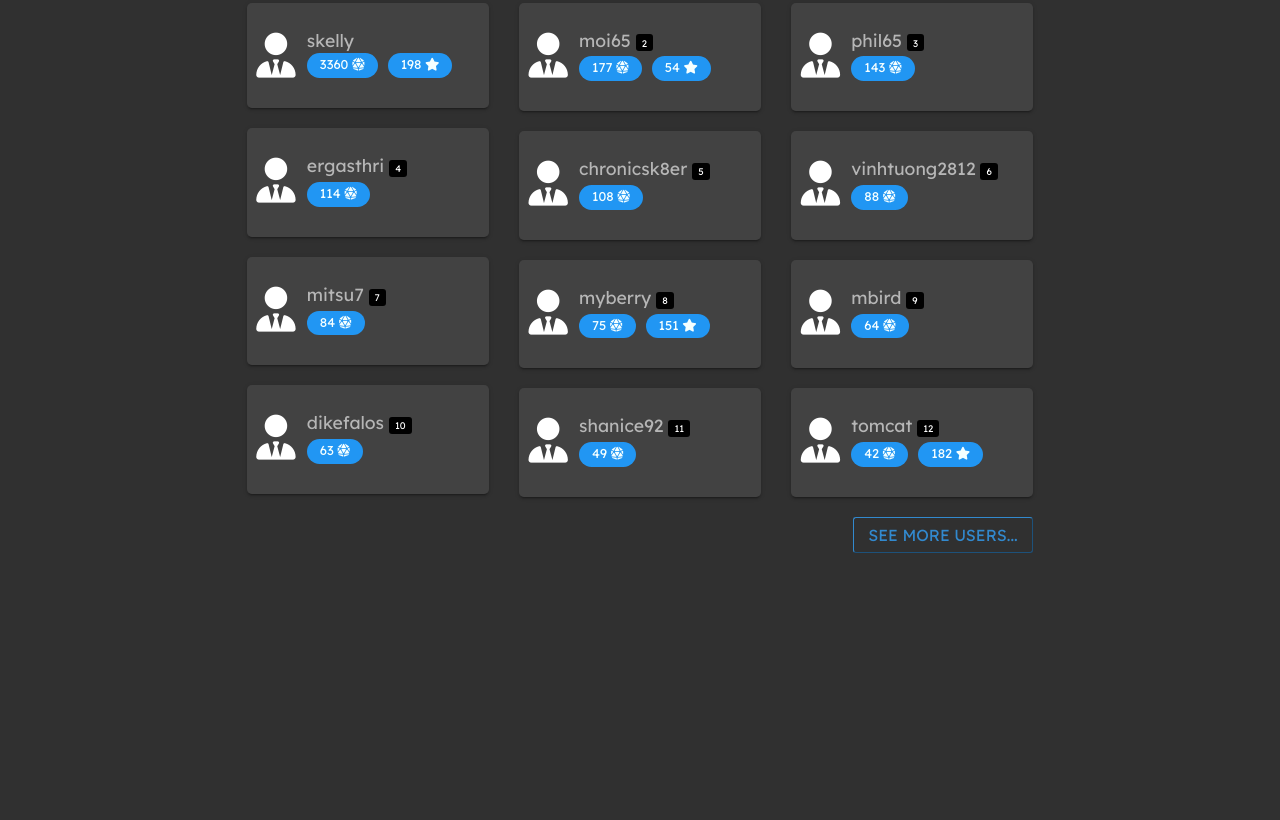
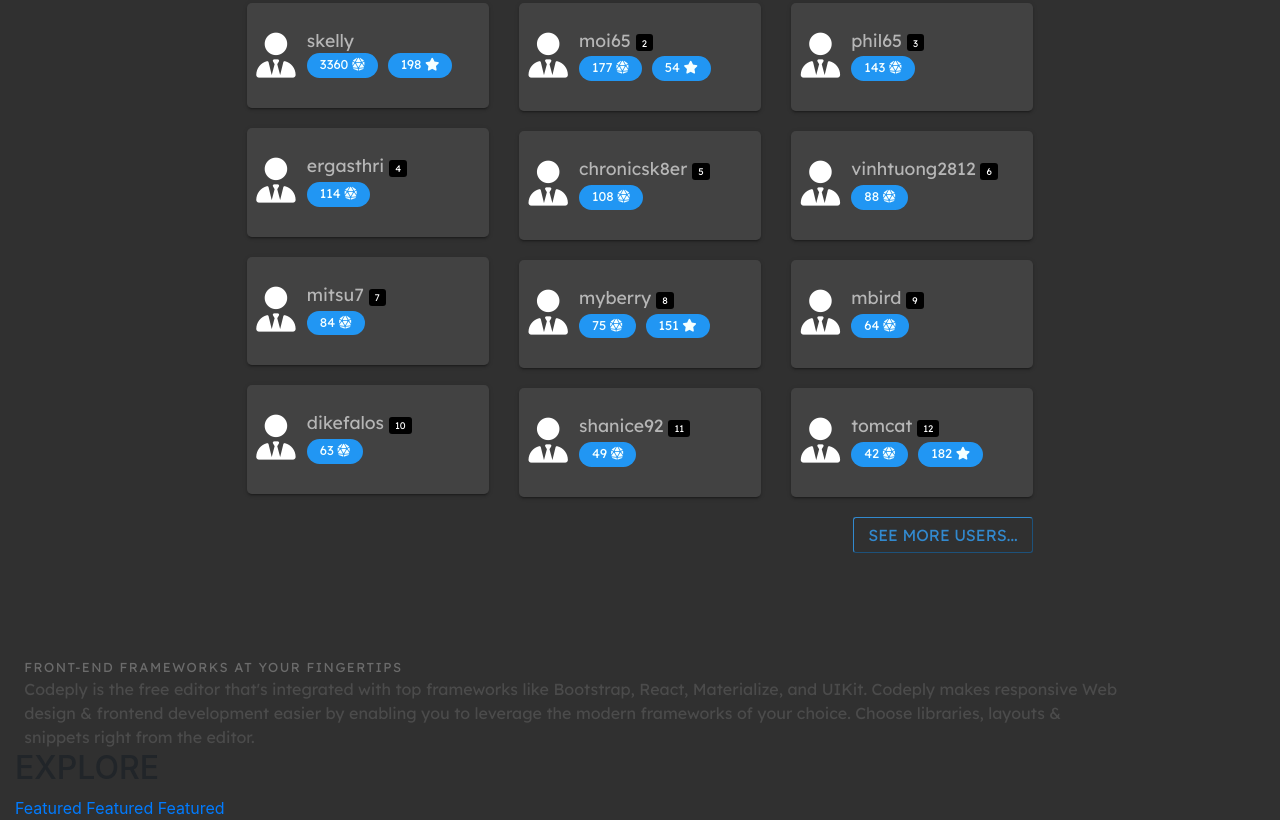
Before and after one commit to mirighost/CodePly, a plain HTML site: page index.html in a window 1280 px wide. Shown: the part 2810-3630 px from the top of the page. Before the commit the page ends 3398 px from the top, so only its background shows below. Drawn offline with nearby package versions, Linux system fonts and the light colour scheme.

Commit message:
added footer section

```diff
--- a/index.html
+++ b/index.html
@@ -881,7 +881,24 @@
   </div>
 
   <!-- Footer -->
-  <footer>
+  <footer class="main-footer">
+    <div class="row">
+      <div class="fs-head"><span>FRONT-END FRAMEWORKS AT YOUR FINGERTIPS</span></div>
+      <div class="fs-body"><span>Codeply is the free editor that's integrated with top frameworks like Bootstrap, React,
+          Materialize, and
+          UIKit. Codeply makes responsive Web design & frontend development easier by enabling you to leverage the
+          modern
+          frameworks of your choice. Choose libraries, layouts & snippets right from the editor.</span></div>
+    </div>
+
+    <div class="col-sm-6 col-md-3 footer">
+      <div class="explore">
+        <h2 class="f-h2">EXPLORE</h2>
+        <a href="#" class="link">Featured</a>
+        <a href="#" class="link">Featured</a>
+        <a href="#" class="link">Featured</a>
+      </div>
+    </div>
 
   </footer>
 </body>
--- a/section/style.scss
+++ b/section/style.scss
@@ -516,6 +516,47 @@
          }
      }
 
+     .main-footer {
+
+         .row {
+
+             .fs-head {
+                 font-family: 'Lexend Deca', sans-serif;
+                 color: #6b6b6b;
+                 margin-left: 3%;
+                 letter-spacing: 1.5px;
+                 margin-top: 70px;
+                 width: 10000px;
+                 font-size: 13px;
+             }
+
+             .fs-body {
+                 margin-left: 3%;
+                 font-family: 'Lexend Deca', sans-serif;
+                 color: #4b4b4b;
+                 line-height: 24px;
+                 word-spacing: 0px;
+                 width: 1100px;
+             }
+         }
+
+
+
+         .footer {
+
+             .explore {
+
+                 f-h2 {
+                     color: #2196f3;
+                 }
+
+                 .link {
+                     text-decoration: none;
+                 }
+             }
+         }
+     }
+ }
 
  // Media Section
  @media only screen and (max-width: 991px) {
@@ -625,4 +666,3 @@
          }
      }
  }
- }
```
Also changed, not shown: section/style.css, 1 other file. Lines whose indentation alone changed are shown as unchanged.
